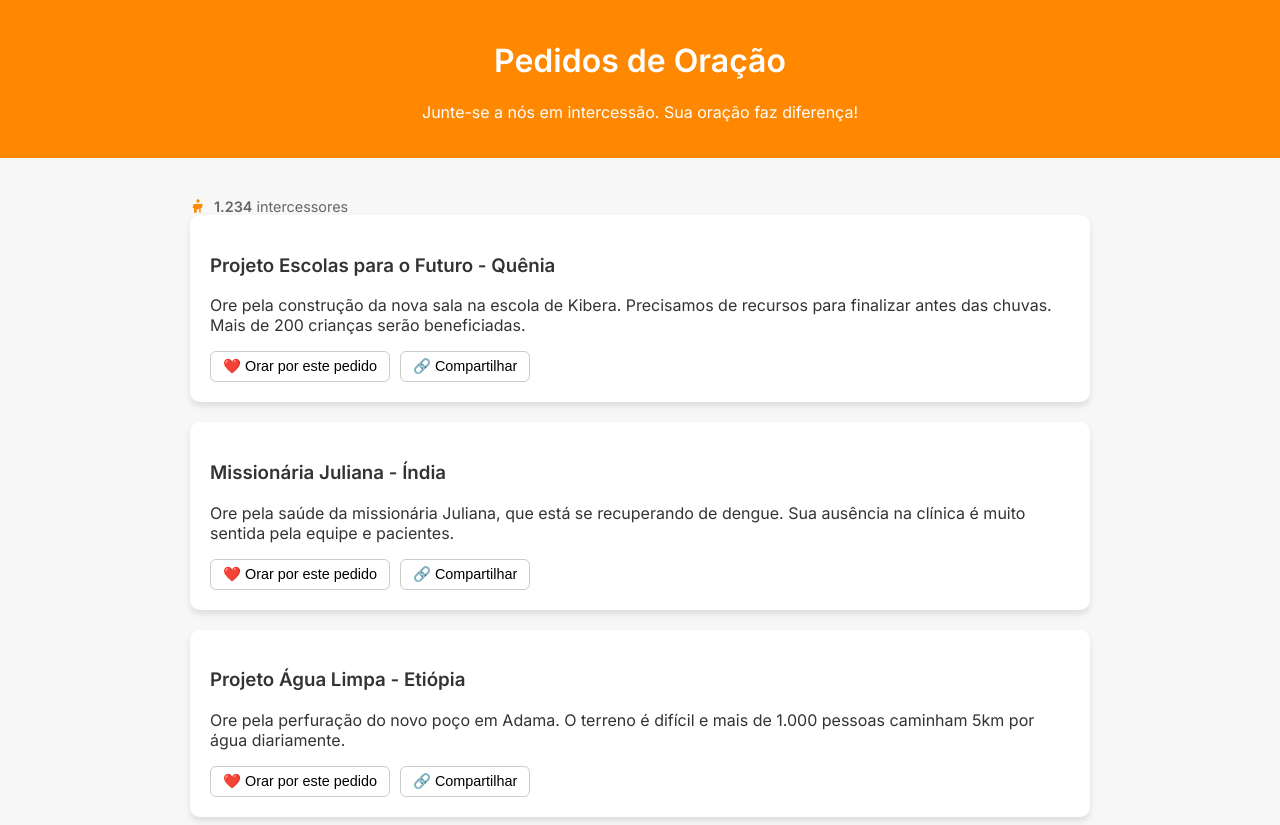
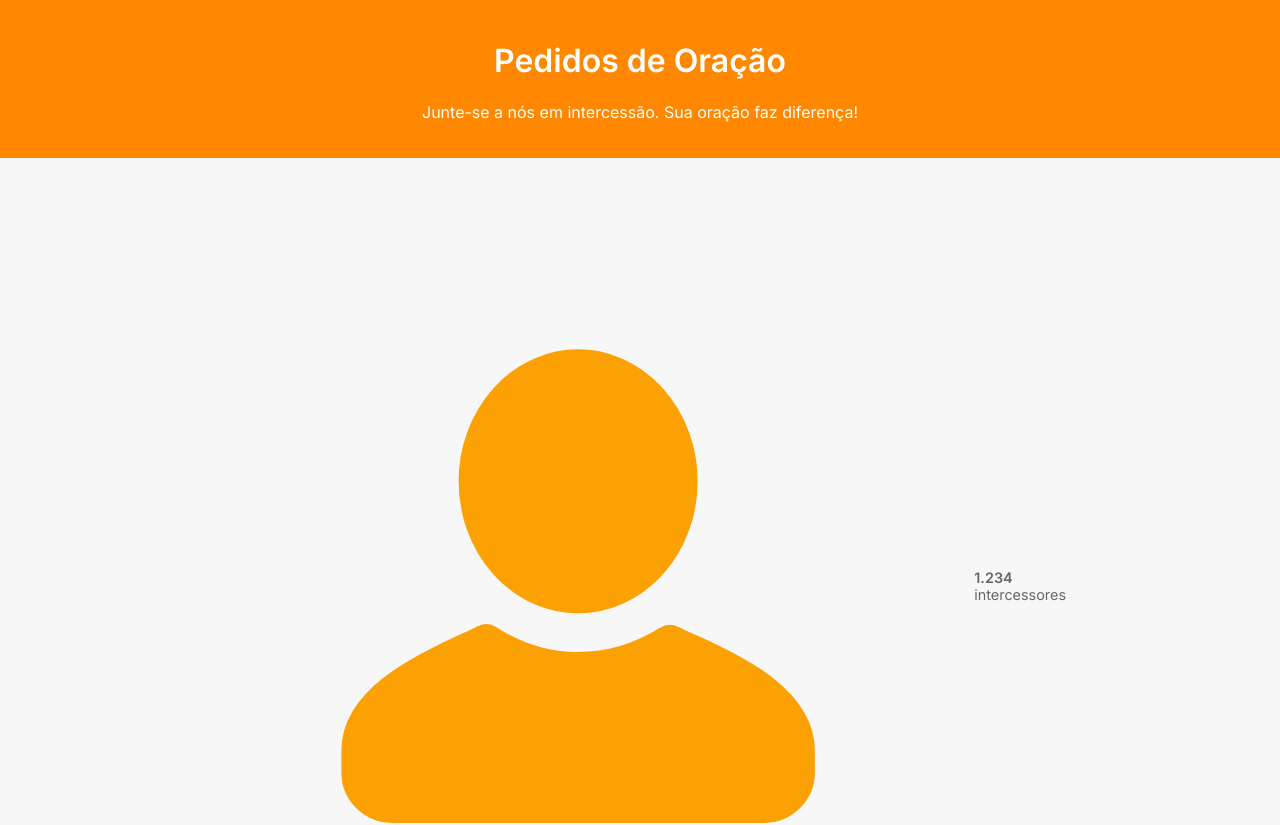
Before and after one commit to namissao/pagina-oracao, a plain HTML site: page index.html in a window 1280 px wide. Shown: the top 825 px of the page. Drawn offline with Linux system fonts and the light colour scheme.

Commit message:
Update index.html

```diff
--- a/index.html
+++ b/index.html
@@ -92,9 +92,7 @@
   <div class="container">
 
     <div class="icones">
-      <svg class="icone-boneco" viewBox="0 0 24 24">
-        <path d="M12 2a2.5 2.5 0 110 5 2.5 2.5 0 010-5zM6 22v-7H5a1 1 0 01-.97-1.24l1-4A1 1 0 016 9h12a1 1 0 01.97 1.24l-1 4A1 1 0 0117 15h-1v7h-2v-5h-4v5H6z"/>
-      </svg>
+      <svg fill="#fca103" xmlns="http://www.w3.org/2000/svg" viewBox="0 0 100 100" xml:space="preserve" stroke="#fca103"><g id="SVGRepo_bgCarrier" stroke-width="0"></g><g id="SVGRepo_tracerCarrier" stroke-linecap="round" stroke-linejoin="round"></g><g id="SVGRepo_iconCarrier"> <g> <g> <path d="M80,71.2V74c0,3.3-2.7,6-6,6H26c-3.3,0-6-2.7-6-6v-2.8c0-7.3,8.5-11.7,16.5-15.2c0.3-0.1,0.5-0.2,0.8-0.4 c0.6-0.3,1.3-0.3,1.9,0.1C42.4,57.8,46.1,59,50,59c3.9,0,7.6-1.2,10.8-3.2c0.6-0.4,1.3-0.4,1.9-0.1c0.3,0.1,0.5,0.2,0.8,0.4 C71.5,59.5,80,63.9,80,71.2z"></path> </g> <g> <ellipse cx="50" cy="36.5" rx="14.9" ry="16.5"></ellipse> </g> </g> </g></svg>
       <span><strong id="total-orando">1.234</strong> intercessores</span>
     </div>
 
```
